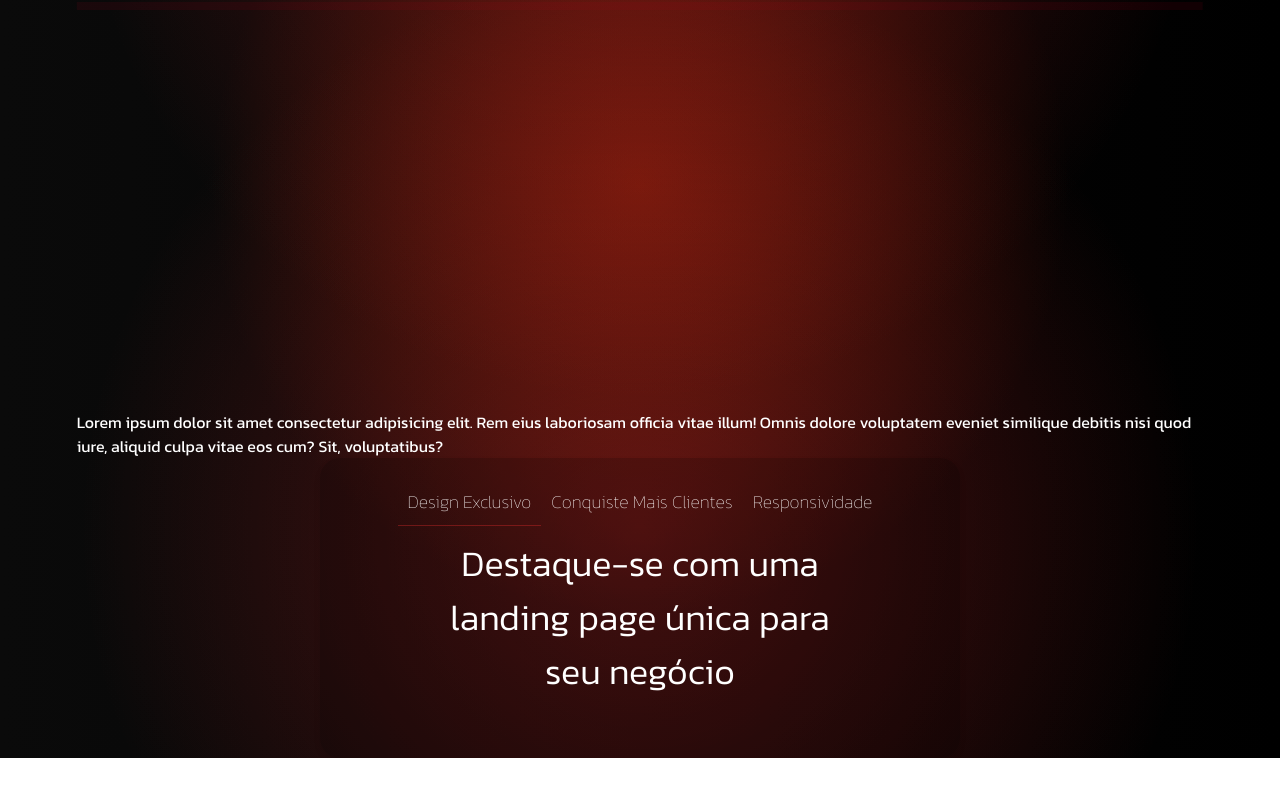
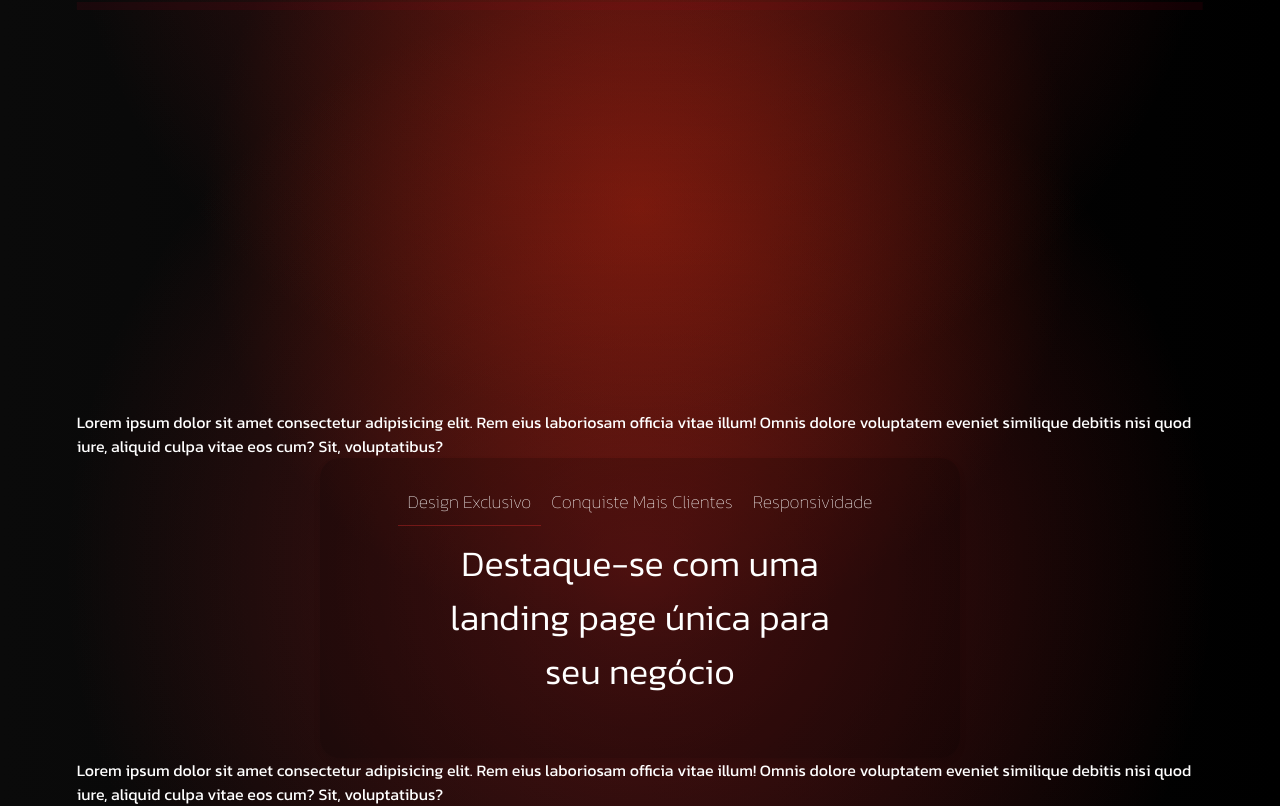
Before and after one commit to Daniel-Possamai/myLandPagePrincipal, a React (Create React App) app: page / in a window 1280 px wide. Shown: the part 390-1196 px from the top of the page. Before the commit the page ends 1148 px from the top, so only its background shows below. Built offline with nearby package versions, Linux system fonts and the light colour scheme.

Commit message:
testes aplicados

```diff
--- a/src/pages/home/home.tsx
+++ b/src/pages/home/home.tsx
@@ -29,6 +29,7 @@ export default function Home(){
                 <Hero/>
                 <div className="teste">Lorem ipsum dolor sit amet consectetur adipisicing elit. Rem eius laboriosam officia vitae illum! Omnis dolore voluptatem eveniet similique debitis nisi quod iure, aliquid culpa vitae eos cum? Sit, voluptatibus?</div>
                 <Objectpage/>
+                <div className="teste">Lorem ipsum dolor sit amet consectetur adipisicing elit. Rem eius laboriosam officia vitae illum! Omnis dolore voluptatem eveniet similique debitis nisi quod iure, aliquid culpa vitae eos cum? Sit, voluptatibus?</div>
             </div>
         }
 
```
